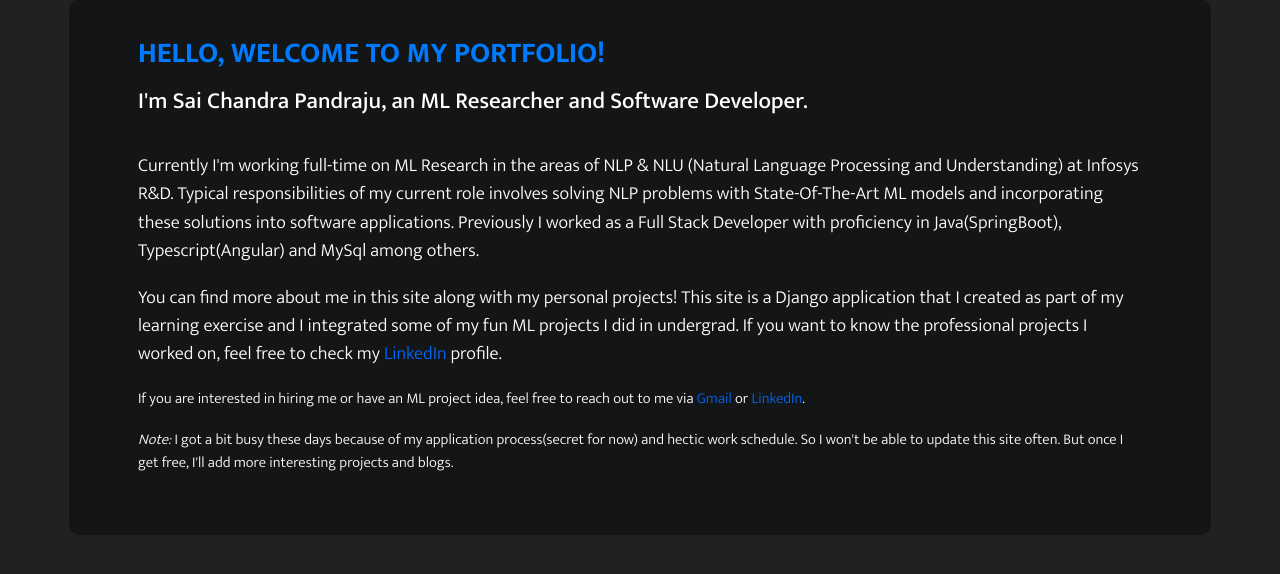
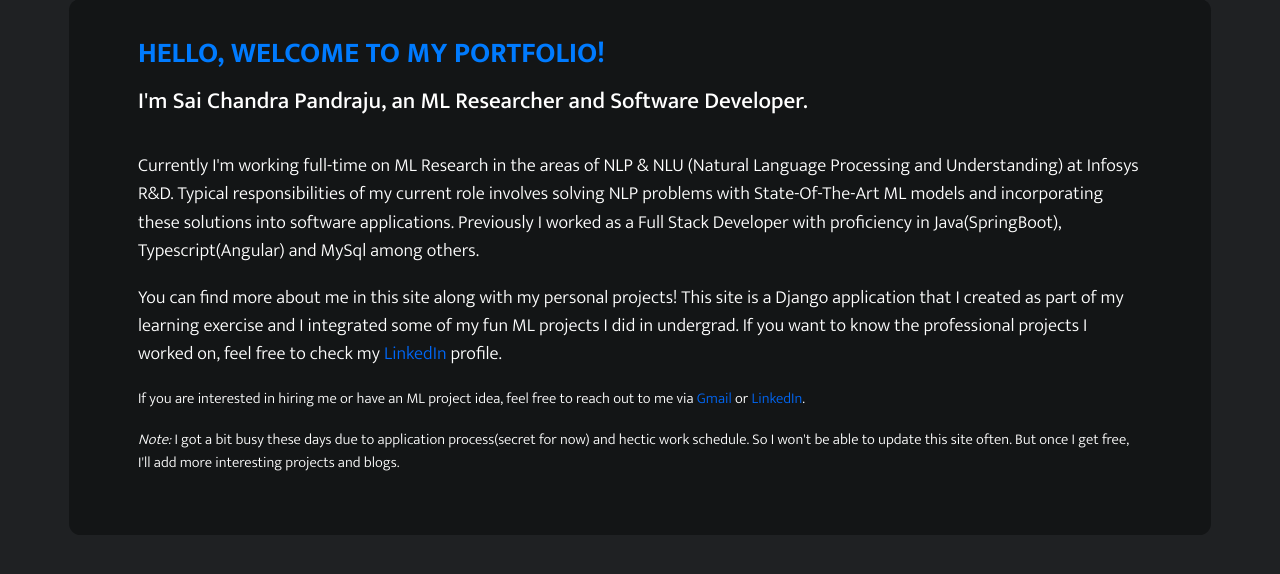
Before and after one commit to saichandrapandraju/django_portfolio, a Django app: page / in a window 1280 px wide. Shown: the part 101-675 px from the top of the page. Run offline with Django 3.2, Linux system fonts and the light colour scheme; some libraries are stand-ins or nearby versions.

Commit message:
update note

```diff
--- a/templates/portfolio/index.html
+++ b/templates/portfolio/index.html
@@ -35,7 +35,7 @@
                 <p style="font-size: medium;">Currently I'm working full-time on ML Research in the areas of NLP & NLU (Natural Language Processing and Understanding) at Infosys R&D. Typical responsibilities of my current role involves solving NLP problems with State-Of-The-Art ML models and incorporating these solutions into software applications. Previously I worked as a Full Stack Developer with proficiency in Java(SpringBoot), Typescript(Angular) and MySql among others. </p>
                 <p style="font-size: medium;">You can find more about me in this site along with my personal projects! This site is a Django application that I created as part of my learning exercise and I integrated some of my fun ML projects I did in undergrad. If you want to know the professional projects I worked on, feel free to check my <a href="https://www.linkedin.com/in/saichandra-pandraju/" target="_blank">LinkedIn</a> profile.</p>
                 <p>If you are interested in hiring me or have an ML project idea, feel free to reach out to me via <a href="mailto:saichandrapandraju@gmail.com">Gmail</a> or <a href="https://www.linkedin.com/in/saichandra-pandraju/" target="_blank">LinkedIn</a>.</p>
-                <p><em>Note: </em>I got a bit busy these days because of my application process(secret for now) and hectic work schedule. So I won't be able to update this site often. But once I get free, I'll add more interesting projects and blogs.</p>
+                <p><em>Note: </em>I got a bit busy these days due to application process(secret for now) and hectic work schedule. So I won't be able to update this site often. But once I get free, I'll add more interesting projects and blogs.</p>
             </section>
 
         </main>
```
